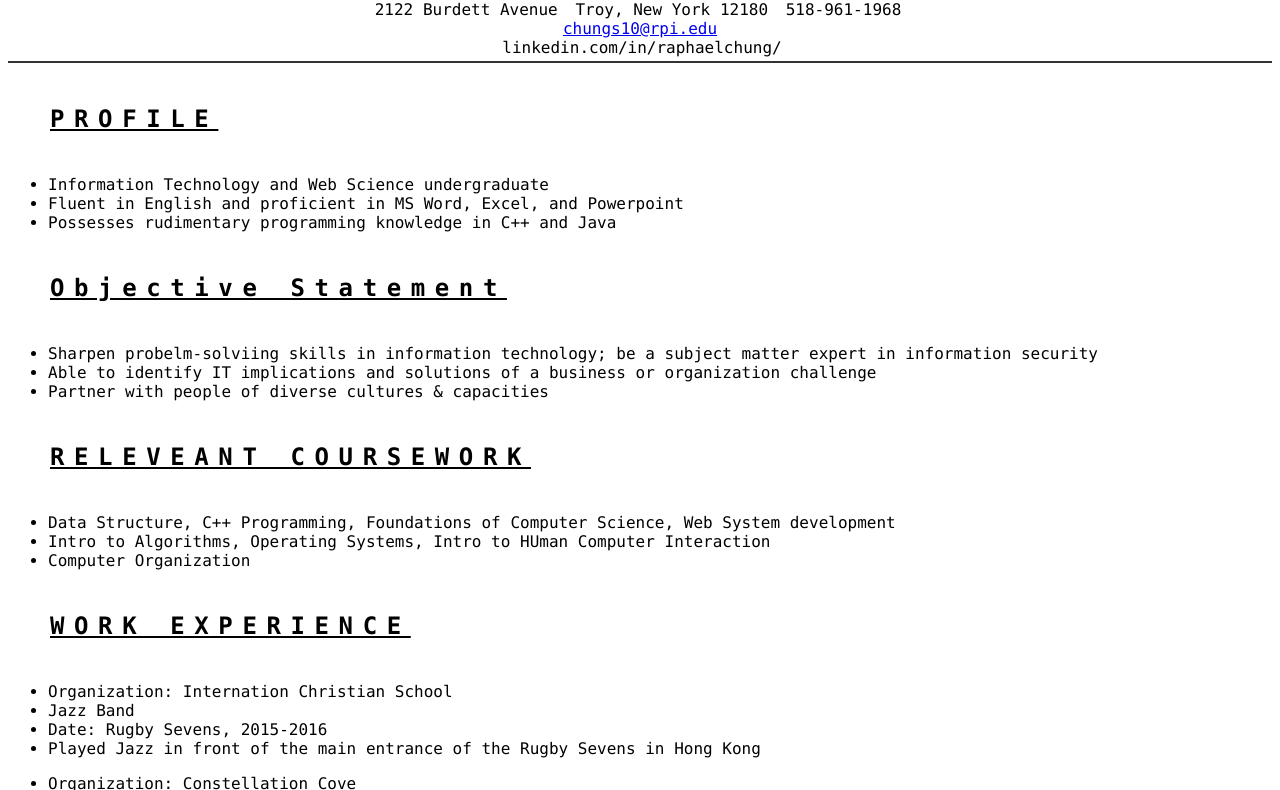
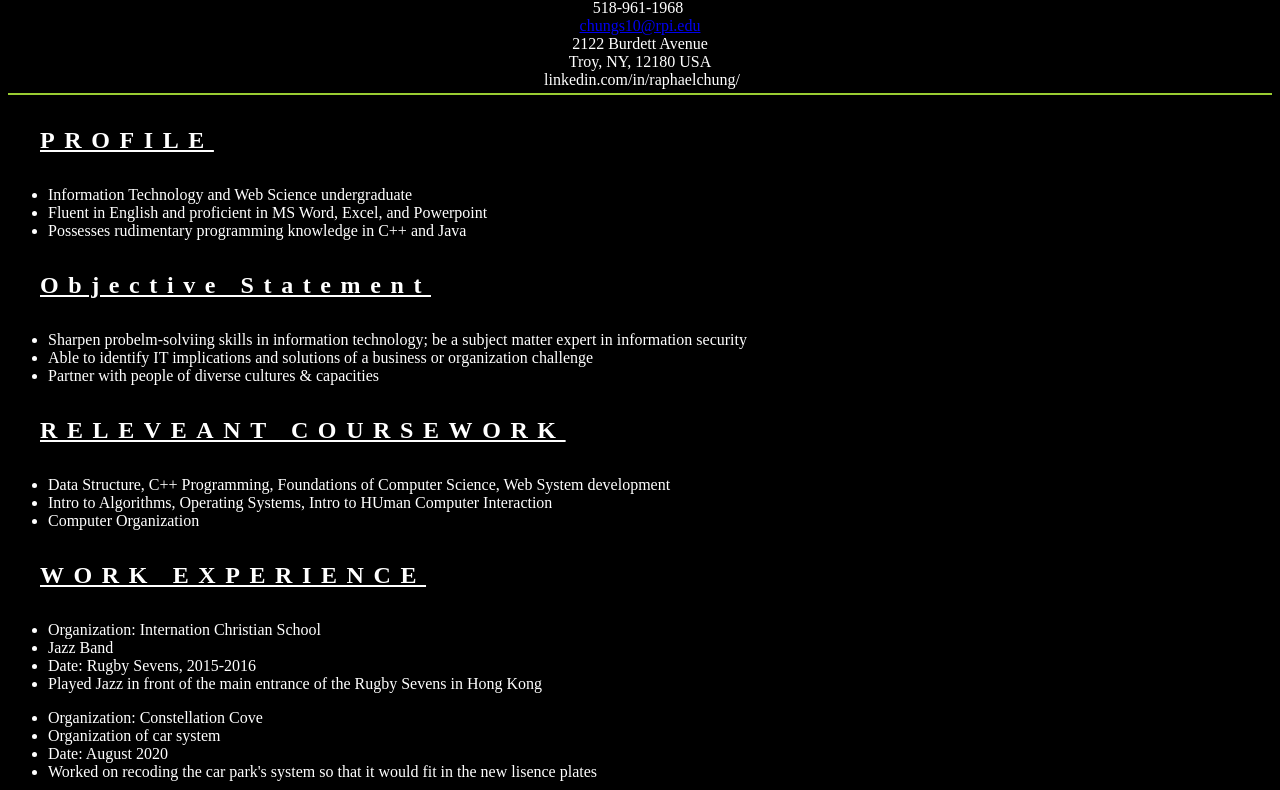
Before and after one commit to ITWS-Group-7/lab1, a plain HTML site: page raph_resume.html in a window 1280 px wide. Shown: the part 52-842 px from the top of the page. Drawn offline with Linux system fonts and the light colour scheme.

Commit message:
Update raph_resume.html

```diff
--- a/raph_resume.html
+++ b/raph_resume.html
@@ -8,7 +8,10 @@
        <!-- This is the CSS for the resume -->
     <style type="text/css">
       body {
-        font-family: "Lucida Console" , Helvetica, sans-serif;
+        font-family: "Times New Roman" , Helvetica, sans-serif;
+        background-color: black;
+        color:white;
+        text-align:left;
       }
       h1 {
         text-align: center;
@@ -21,7 +24,7 @@
         text-align: left;
         clear:middle;
         float:middle;
-        margin: 30px;
+        margin: 20px;
         padding: 0.5em;
         font-size: 1.5em;
         text-decoration:underline;
@@ -44,8 +47,8 @@
 
 
       #contactInfo {
-        border-top: 2px solid #333;
-        border-bottom: 2px solid #333;
+        border-top: 2px solid yellowgreen;
+        border-bottom: 2px solid yellowgreen;
         padding: 4px 0  4px 0;
         margin: 0;
         text-align: center;
@@ -64,15 +67,20 @@
   <body>
     <h1>Shun Hang Raphael Chung</h1>
       <ul id="contactInfo">
-        <li>2122 Burdett Avenue</li>
-        <li>Troy, New York 12180</li>
         <li>518-961-1968</li>
         <li><div class="vcard">
             <a class="email" href="mailto:chungs10@pri.edu">
               chungs10@rpi.edu
             </a>
-
-          </div></li>
+            <div class="adr">
+              <div class="street-address">2122 Burdett Avenue</div>
+              <span class="locality">Troy</span>,
+              <span class="region">NY</span>,
+              <span class="postal-code">12180</span>
+              <span class="country-name">USA</span>
+            </div>
+          </div>
+        </li>
         <li>linkedin.com/in/raphaelchung/</li>
       </ul>
     <h2>PROFILE</h2>
@@ -87,7 +95,7 @@
     <ul id ="objective">
           <li>Sharpen probelm-solviing skills in information technology; be a subject matter expert in information security</li>
           <li>Able to identify IT implications and solutions of a business or organization challenge</li>
-          <li>Partner with people of diverse cultures &amp capacities</li>
+          <li>Partner with people of diverse cultures &amp; capacities</li>
         </ul>
     <h2>RELEVEANT COURSEWORK</h2>
         <!-- These are the accomplishments-->
@@ -99,13 +107,15 @@
     <h2>WORK EXPERIENCE</h2>
         <!-- These are the accomplishments-->
         <ul id = "secondary">
-          <li>Organization: Internation Christian School</li>
+          <li>
+            Organization: Internation Christian School</li>
           <li>Jazz Band</li>
           <li>Date: Rugby Sevens, 2015-2016</li>
           <li>Played Jazz in front of the main entrance of the Rugby Sevens in Hong Kong</li>
         </ul>
         <ul id = "high">
-            <li>Organization: Constellation Cove</li>
+            <li>
+              Organization: Constellation Cove</li>
             <li>Organization of car system</li>
             <li>Date: August 2020</li>
             <li>Worked on recoding the car park's system so that it would fit in the new lisence plates</li>
@@ -120,14 +130,13 @@
 
     <h2>EDUCATION</h2>
         <!-- This is the education and accomplishments through education-->
-        <ul id = "education">
             <ul id = "secondary2">
                 <li>Institutionn: International Christian School</li>
                 <li>Secondary School</li>
                 <li>Date: September 2012-May 2016</li>
                 <li>Worked at Jazz Band for 2 years and played during the Rugby Sevens</li>
                 <li>Was Double Bass leader for the String Orchestra for 3 years</li>
-              </ul>
+            </ul>
             <ul id = "high2">
                 <li>Institution: Salisbury School</li>
                 <li>High School</li>
@@ -136,25 +145,25 @@
                 <li> Chinese Culture Club President during 2019-2020</li>
                 <li> Ward Dorm Prefect during year 2019-2020</li>
 
-              </ul>
-        </ul>
+            </ul>
 
-    <h2>SKILLS &amp OTHERS</h2>
+
+    <h2>SKILLS &amp; OTHERS</h2>
         <ul id = "Skills">
             <li>Languages: English</li>
             <li>Programming language: C++, Java, Python, SQL</li>
             <li>Cloud Services: Power Automate</li>
             <li>Tools:UiPath, Excel</li>
             <li>Frameworks: RAP</li>
-            <li>Interests: Double Bass, Jazz Band, Comics &amp Web Novels, Basketball, Table Tennis</li>
+            <li>Interests: Double Bass, Jazz Band, Comics &amp; Web Novels, Basketball, Table Tennis</li>
             <li>Work Authorization Status: J-1 Visa sponsorship required. Can work in UK/EU/HK  without visa sponsorship</li>
 
-          </ul>
+        </ul>
 
 
         <!-- This is the photo-->
         <div id="picture">
-        <img src="../lab1/images/raph_profile.png" height=500 width=500>
+        <img src="../lab1/images/raph_profile.png" height="500" width="500"  alt="raph_profile_pic"/>
         </div>
   </body>
 </html>
```
